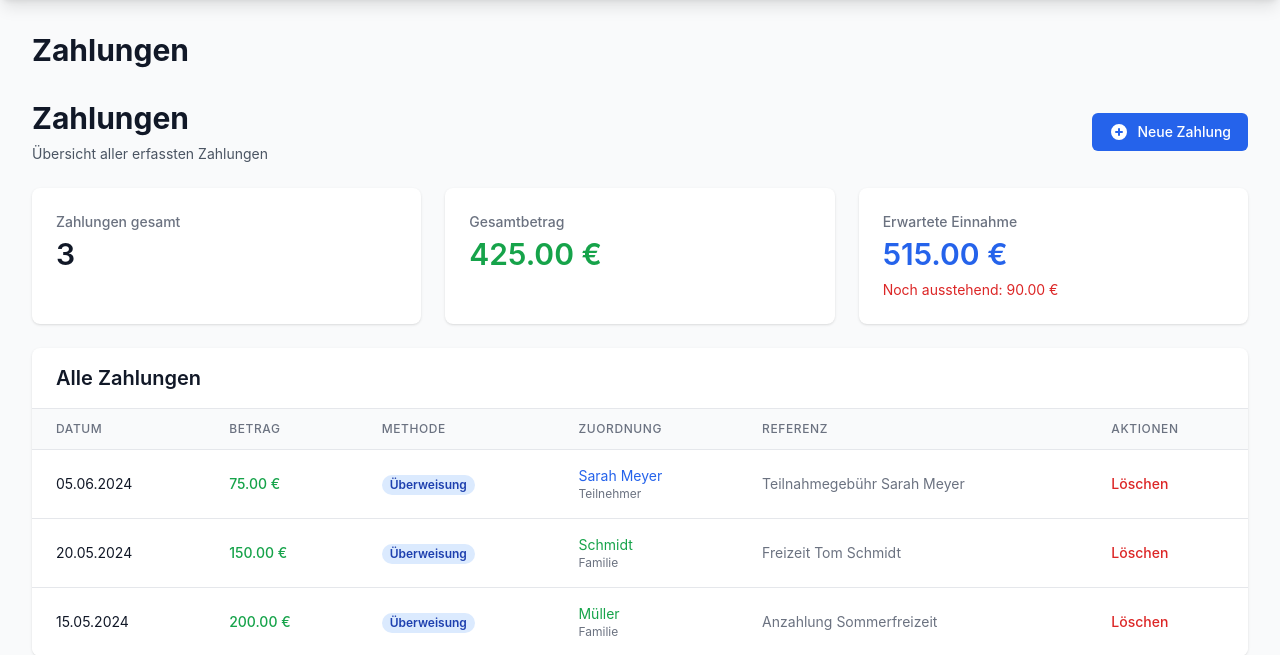
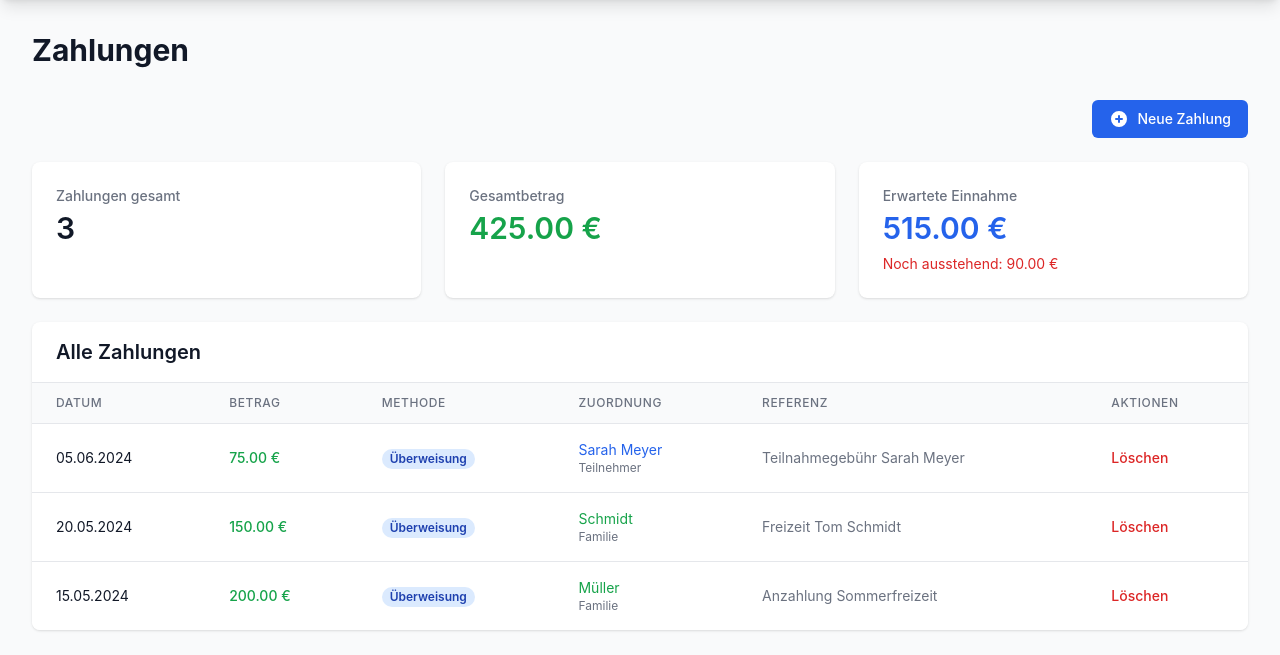
Before and after one commit to ptC7H12/MGBFreizeitplaner, a FastAPI app: page /payments/ in a window 1280 px wide; the page is wider, and only the part inside the window is pictured. Shown: the part 64-719 px from the top of that part. Run offline with FastAPI, Linux system fonts and the light colour scheme; the visitor is signed in with stand-in values (Sample User, id 1); data comes from the database, SQL or seed files in the repository; some libraries are stand-ins or nearby versions.

Commit message:
Remove duplicate 'Zahlungen' header from payments page
- Removed top H1 'Zahlungen' header and subtitle
- Kept 'Alle Zahlungen' H2 in the table section for clarity
- Moved 'Neue Zahlung' button to top right
- Resolves TODO #6

```diff
--- a/app/templates/payments/list.html
+++ b/app/templates/payments/list.html
@@ -1,11 +1,7 @@
 {% extends "base.html" %}
 
 {% block content %}
-<div class="mb-6 flex justify-between items-center">
-    <div>
-        <h1 class="text-3xl font-bold text-gray-900">Zahlungen</h1>
-        <p class="mt-2 text-sm text-gray-600">Übersicht aller erfassten Zahlungen</p>
-    </div>
+<div class="mb-6 flex justify-end items-center">
     <a href="/payments/create" class="inline-flex items-center px-4 py-2 border border-transparent text-sm font-medium rounded-md text-white bg-blue-600 hover:bg-blue-700 transition">
         <svg class="h-5 w-5 mr-2" fill="currentColor" viewBox="0 0 20 20">
             <path fill-rule="evenodd" d="M10 18a8 8 0 100-16 8 8 0 000 16zm1-11a1 1 0 10-2 0v2H7a1 1 0 100 2h2v2a1 1 0 102 0v-2h2a1 1 0 100-2h-2V7z" clip-rule="evenodd"/>
```
